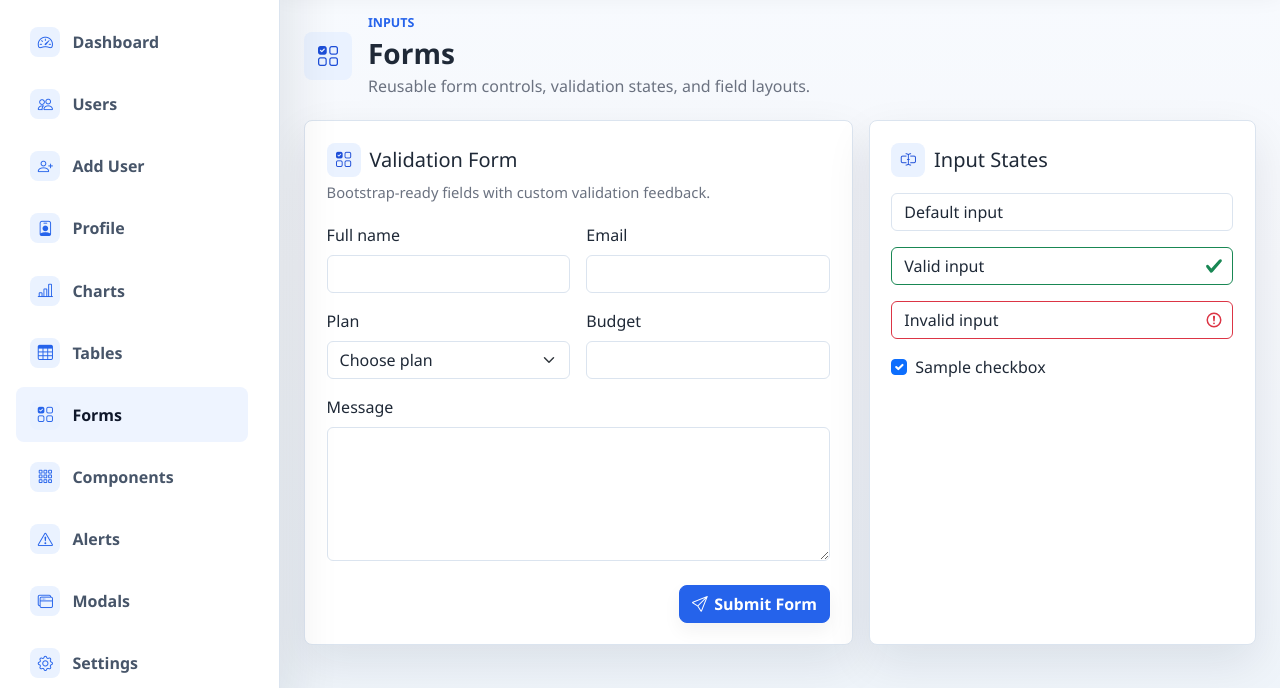
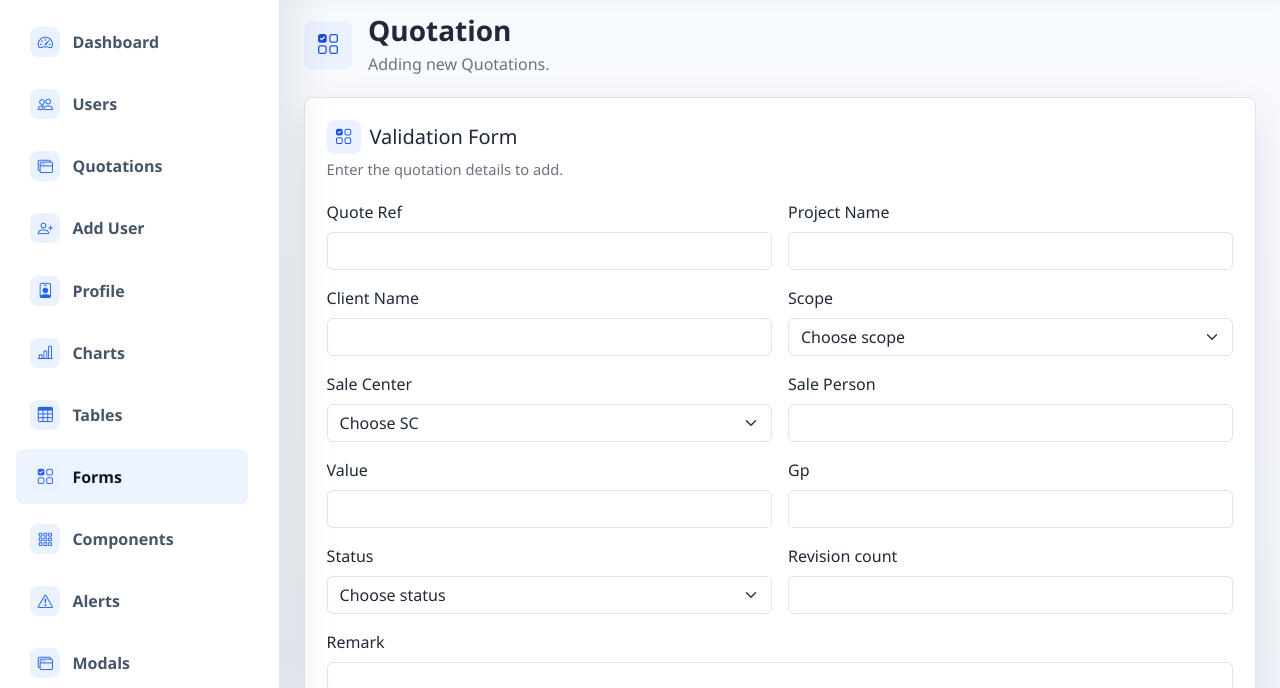
Before and after one commit to ShailiManamperi/Deparment-Management-Website, a website: page Froentend/quotation.html in a window 1280 px wide. Shown: the part 86-774 px from the top of the page. Drawn offline with Linux system fonts and the light colour scheme.

Commit message:
update front end and add backend

```diff
--- /dev/null
+++ b/Backend/utils/db.js
@@ -0,0 +1,6 @@
+const mongoose = require('mongoose');
+require('dotenv').config();
+
+mongoose.connect(process.env.MONGO_URI)
+  .then(() => console.log("MongoDB Connected ✅"))
+  .catch(err => console.log("Connection Error ❌", err));
--- a/Froentend/quotation.html
+++ b/Froentend/quotation.html
@@ -4,7 +4,7 @@
   <meta charset="UTF-8">
   <meta name="viewport" content="width=device-width, initial-scale=1.0">
   <meta name="description" content="adminHMD professional admin dashboard template">
-  <title>Forms | adminHMD</title>
+  <title>Quotation | adminHMD</title>
 
   <link rel="stylesheet" href="assets/css/bootstrap.min.css">
   <link rel="stylesheet" href="assets/vendors/bootstrap-icons/bootstrap-icons.css">
@@ -34,6 +34,10 @@
         <a class="nav-link" href="users.html">
           <span class="nav-icon"><i class="bi bi-people" aria-hidden="true"></i></span>
           <span class="nav-text">Users</span>
+        </a>
+        <a class="nav-link" href="quotation.html">
+          <span class="nav-icon"><i class="bi bi-window-stack" aria-hidden="true"></i></span>
+          <span class="nav-text">Quotations</span>
         </a>
         <a class="nav-link" href="add-user.html">
           <span class="nav-icon"><i class="bi bi-person-plus" aria-hidden="true"></i></span>
@@ -150,23 +154,34 @@
             <div class="page-heading-copy">
               <span class="page-icon"><i class="bi bi-ui-checks-grid" aria-hidden="true"></i></span>
               <div>
-                <p class="eyebrow mb-1">Inputs</p>
-                <h1 class="h3 mb-1">Forms</h1>
-                <p class="text-muted mb-0">Reusable form controls, validation states, and field layouts.</p>
+                <!-- <p class="eyebrow mb-1">Inputs</p> -->
+                <h1 class="h3 mb-1">Quotation</h1>
+                <p class="text-muted mb-0">Adding new Quotations.</p>
               </div>
             </div>
 
           </div>
 
           <section class="row g-3">
-            <div class="col-12 col-xl-7">
+            <div class="col-12">
               <form class="panel needs-validation" novalidate>
-                <div class="panel-header"><div><h2 class="h5 mb-1 section-title"><i class="bi bi-ui-checks-grid" aria-hidden="true"></i><span>Validation Form</span></h2><p class="text-muted mb-0">Bootstrap-ready fields with custom validation feedback.</p></div></div>
-                <div class="row g-3"><div class="col-md-6"><label class="form-label" for="formName">Full name</label><input class="form-control" id="formName" required><div class="invalid-feedback">Full name is required.</div></div><div class="col-md-6"><label class="form-label" for="formEmail">Email</label><input class="form-control" id="formEmail" type="email" required><div class="invalid-feedback">Valid email is required.</div></div><div class="col-md-6"><label class="form-label" for="formPlan">Plan</label><select class="form-select" id="formPlan" required><option value="">Choose plan</option><option>Starter</option><option>Business</option><option>Enterprise</option></select><div class="invalid-feedback">Choose a plan.</div></div><div class="col-md-6"><label class="form-label" for="formBudget">Budget</label><input class="form-control" id="formBudget" type="number" min="1" required><div class="invalid-feedback">Enter a valid budget.</div></div><div class="col-12"><label class="form-label" for="formMessage">Message</label><textarea class="form-control" id="formMessage" rows="5" required></textarea><div class="invalid-feedback">Message is required.</div></div></div>
+                <div class="panel-header"><div><h2 class="h5 mb-1 section-title"><i class="bi bi-ui-checks-grid" aria-hidden="true"></i><span>Validation Form</span></h2><p class="text-muted mb-0">Enter the quotation details to add.</p></div></div>
+                <div class="row g-3">
+                  <div class="col-md-6"><label class="form-label" for="formName">Quote Ref</label><input class="form-control" id="formRef" required><div class="invalid-feedback">Quote Ref is required.</div></div>
+                  <div class="col-md-6"><label class="form-label" for="formEmail">Project Name</label><input class="form-control" id="formProject"><div class="invalid-feedback">Project Namr is required.</div></div>
+                  <div class="col-md-6"><label class="form-label" for="formEmail">Client Name</label><input class="form-control" id="formClient" ><div class="invalid-feedback">Client is required.</div></div>
+                  <div class="col-md-6"><label class="form-label" for="formPlan">Scope</label><select class="form-select" id="formScope" required><option value="">Choose scope</option><option>Lighting</option><option>Bus bar</option><option>Chains</option></select><div class="invalid-feedback">Choose a scope.</div></div>
+                  <div class="col-md-6"><label class="form-label" for="formPlan">Sale Center</label><select class="form-select" id="formSC" required><option value="">Choose SC</option><option>CP1</option><option>ISP</option><option>UTS</option></select><div class="invalid-feedback">Choose a sc.</div></div>
+                  <div class="col-md-6"><label class="form-label" for="formEmail">Sale Person</label><input class="form-control" id="formSP"><div class="invalid-feedback">Client is required.</div></div>
+                  <div class="col-md-6"><label class="form-label" for="formBudget">Value</label><input class="form-control" id="formValue" type="number" min="1" required><div class="invalid-feedback">Enter a valid value.</div></div>
+                  <div class="col-md-6"><label class="form-label" for="formBudget">Gp</label><input class="form-control" id="formGp" type="number" min="1" required><div class="invalid-feedback">Enter a valid Gp.</div></div>
+                  <div class="col-md-6"><label class="form-label" for="formPlan">Status</label><select class="form-select" id="formScope" required><option value="">Choose status</option><option>Onhold</option><option>Ongoing</option><option>Rejected</option></select><div class="invalid-feedback">Choose a status.</div></div>
+                  <div class="col-md-6"><label class="form-label" for="formBudget">Revision count</label><input class="form-control" id="formValue" type="number" min="1"><div class="invalid-feedback">Enter a valid count.</div></div>
+                  <div class="col-12"><label class="form-label" for="formMessage">Remark</label><textarea class="form-control" id="formMessage" rows="5" required></textarea><div class="invalid-feedback">Message is required.</div></div></div>
                 <div class="d-flex justify-content-end mt-4"><button class="btn btn-primary" type="submit"><i class="bi bi-send" aria-hidden="true"></i> Submit Form</button></div>
               </form>
             </div>
-            <div class="col-12 col-xl-5"><div class="panel h-100"><h2 class="h5 mb-3 section-title"><i class="bi bi-input-cursor-text" aria-hidden="true"></i><span>Input States</span></h2><input class="form-control mb-3" value="Default input"><input class="form-control is-valid mb-3" value="Valid input"><input class="form-control is-invalid mb-3" value="Invalid input"><div class="form-check"><input class="form-check-input" type="checkbox" id="sampleCheck" checked><label class="form-check-label" for="sampleCheck">Sample checkbox</label></div></div></div>
+            <!-- <div class="col-12 col-xl-5"><div class="panel h-100"><h2 class="h5 mb-3 section-title"><i class="bi bi-input-cursor-text" aria-hidden="true"></i><span>Input States</span></h2><input class="form-control mb-3" value="Default input"><input class="form-control is-valid mb-3" value="Valid input"><input class="form-control is-invalid mb-3" value="Invalid input"><div class="form-check"><input class="form-check-input" type="checkbox" id="sampleCheck" checked><label class="form-check-label" for="sampleCheck">Sample checkbox</label></div></div></div> -->
           </section>
         </div>
       </main>
--- a/package.json
+++ b/package.json
@@ -1,6 +1,8 @@
 {
   "dependencies": {
+    "cors": "^2.8.6",
     "dotenv": "^17.4.2",
+    "express": "^5.2.1",
     "mongoose": "^9.7.3",
     "serverless-http": "^4.0.0"
   }
```
Also changed, not shown: Backend/server.js (added, +12 -0 lines), 2 other files.
